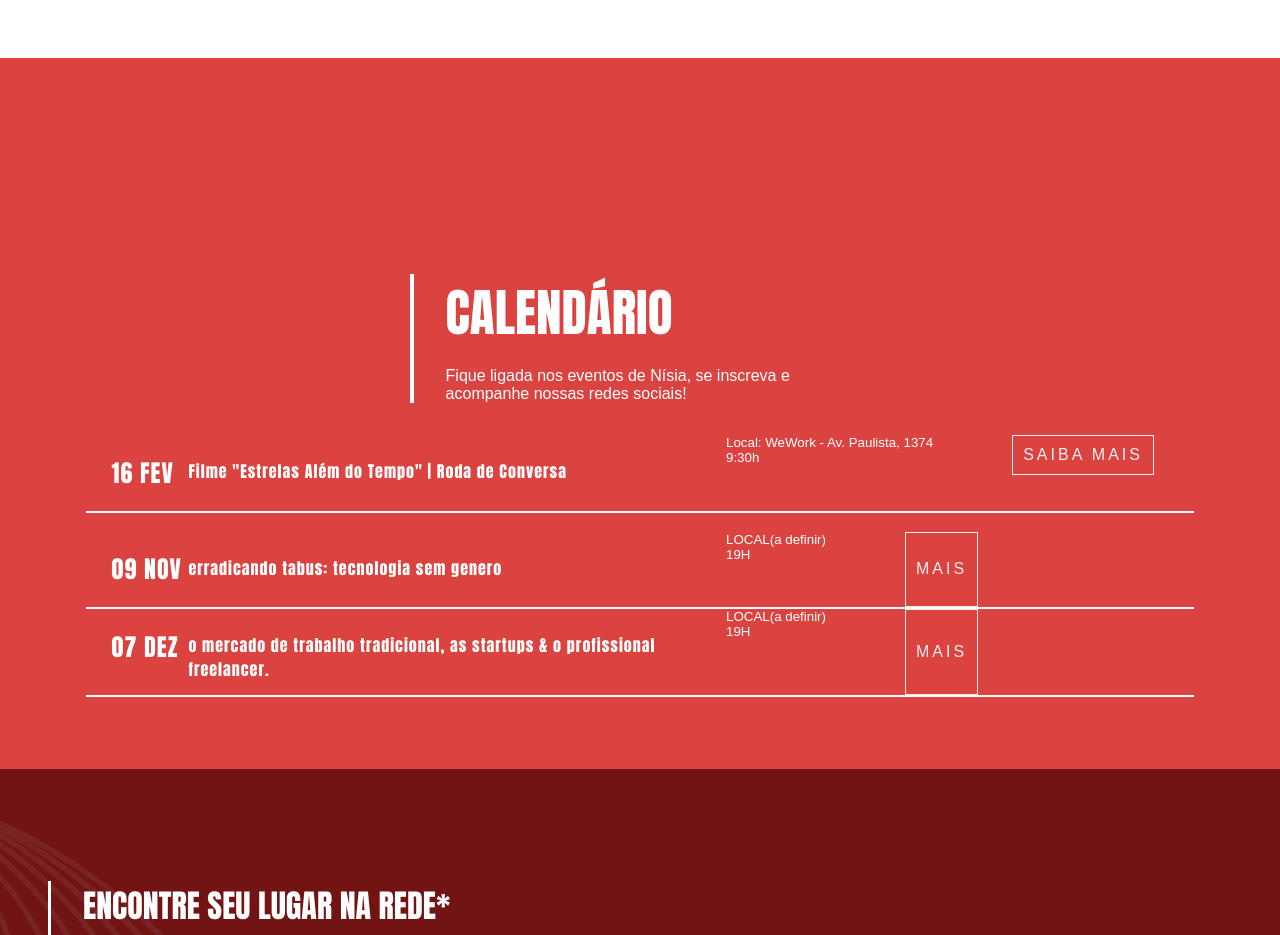
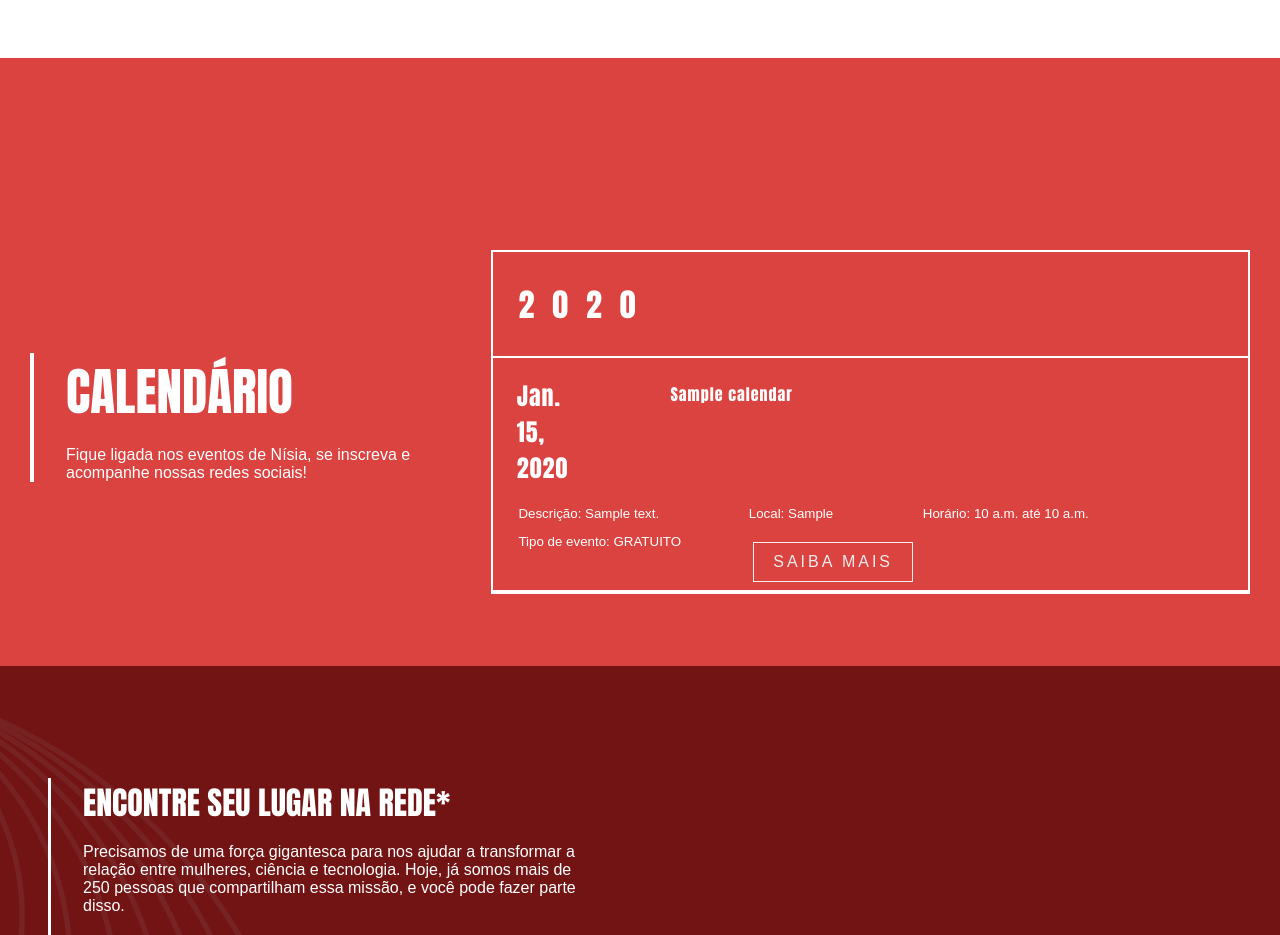
Before and after one commit to PedrovictorSouza/Nisia, a Django app: page / in a window 1280 px wide. Shown: the part 2702-3637 px from the top of the page. Run offline with Django 3.2, Linux system fonts and the light colour scheme; tables that the repository leaves empty hold one stand-in row (values such as "Sample post"); some libraries are stand-ins or nearby versions; some web fonts are replaced.

Commit message:
Create new structure for Nisia events

```diff
--- a/nisia_cadastro/templates/index.html
+++ b/nisia_cadastro/templates/index.html
@@ -497,46 +497,29 @@
           </p>
         </div>
       </div>
+      <div class="calendario__b" data-aos="fade-up" data-aos-duration="2000">
+        <div class="calendario__box">
+          <div class="calendario__box__a">
+            <h1>2020</h1>
+          </div>
           <div class="calendario__box__b">
-            <div>
-              <h2 class="calendario__box__b__data">16 FEV</h2>
+          {% for post in posts %}
+          <div>
+              <h2 class="calendario__box__b__data">{{ post.date_event }}</h2>
               <h2 class="calendario__box__b__titulo">
-                Filme "Estrelas Além do Tempo" | Roda de Conversa
+                {{ post.title }}
               </h2>
-              <p>
-                Local: WeWork - Av. Paulista, 1374<br />
-                9:30h
-              </p>
-              <a
-                href="https://www.sympla.com.br/pipoca-talks-1---estrelas-alem-do-tempo__779172"
-                ><button>SAIBA MAIS</button></a
-              >
-            </div>
+              <p>Descrição: {{ post.description }}</p>
+              <p>Local: {{ post.adress }}</p>
+              <p>Horário: {{ post.start_time }} até {{ post.end_time }}</p>
+              <p>Tipo de evento: {{ post.type_event }}</p>
+              <a href="{{ post.slug }}"><button>SAIBA MAIS</button></a>
             <br />
-            <div>
-              <h2 class="calendario__box__b__data">09 NOV</h2>
-              <h2 class="calendario__box__b__titulo">
-                erradicando tabus: tecnologia sem genero
-              </h2>
-              <p>
-                LOCAL(a definir)<br />
-                19H
-              </p>
-              <button>MAIS</button>
-            </div>
-            <div>
-              <h2 class="calendario__box__b__data">07 DEZ</h2>
-              <h2 class="calendario__box__b__titulo">
-                o mercado de trabalho tradicional, as startups & o profissional
-                freelancer.
-              </h2>
-              <p>
-                LOCAL(a definir)<br />
-                19H
-              </p>
-              <button>MAIS</button>
-            </div>
           </div>
+          {% endfor %}
+          </div>
+        </div>
+      </div>
     </section>
 
     <section id="identidade">
```
